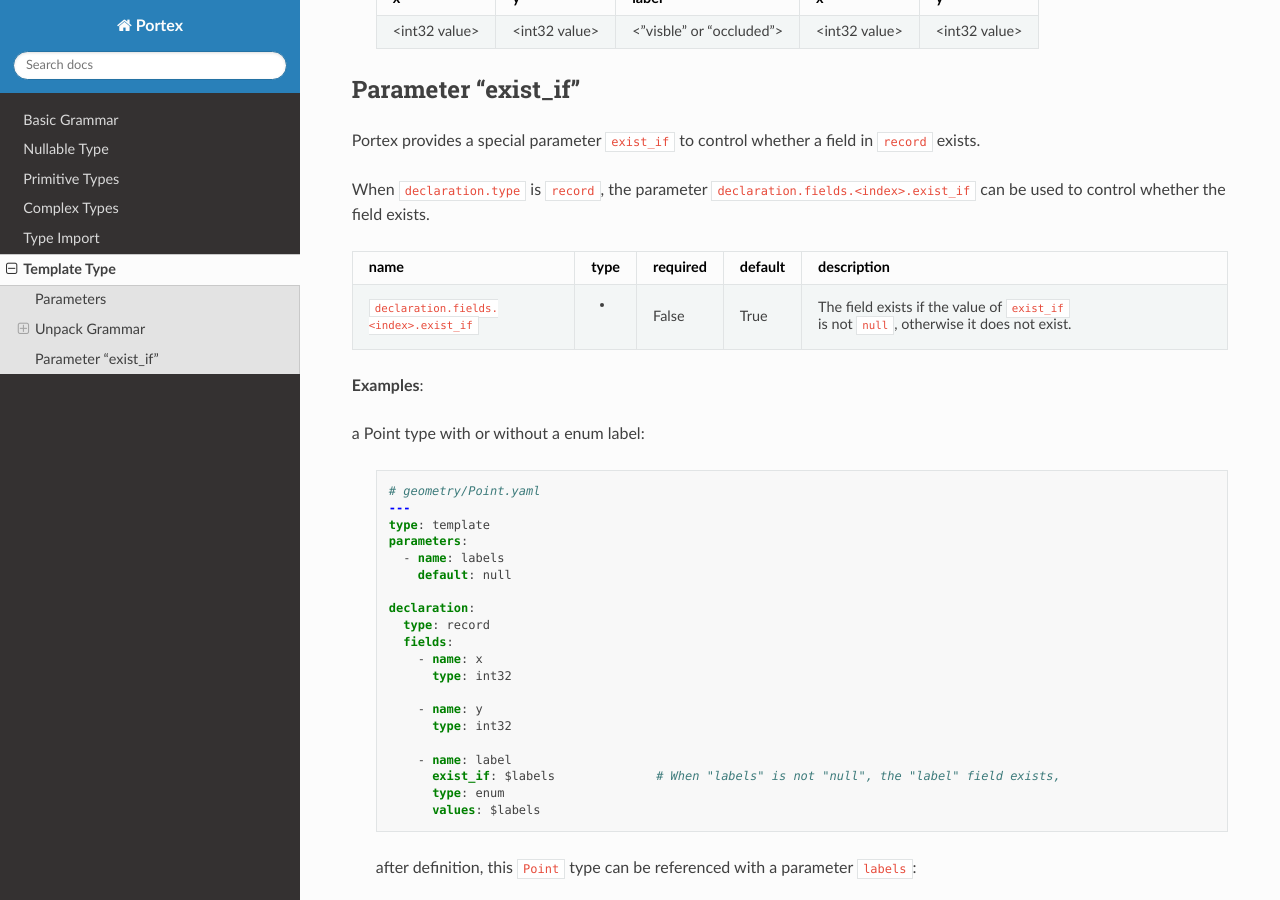
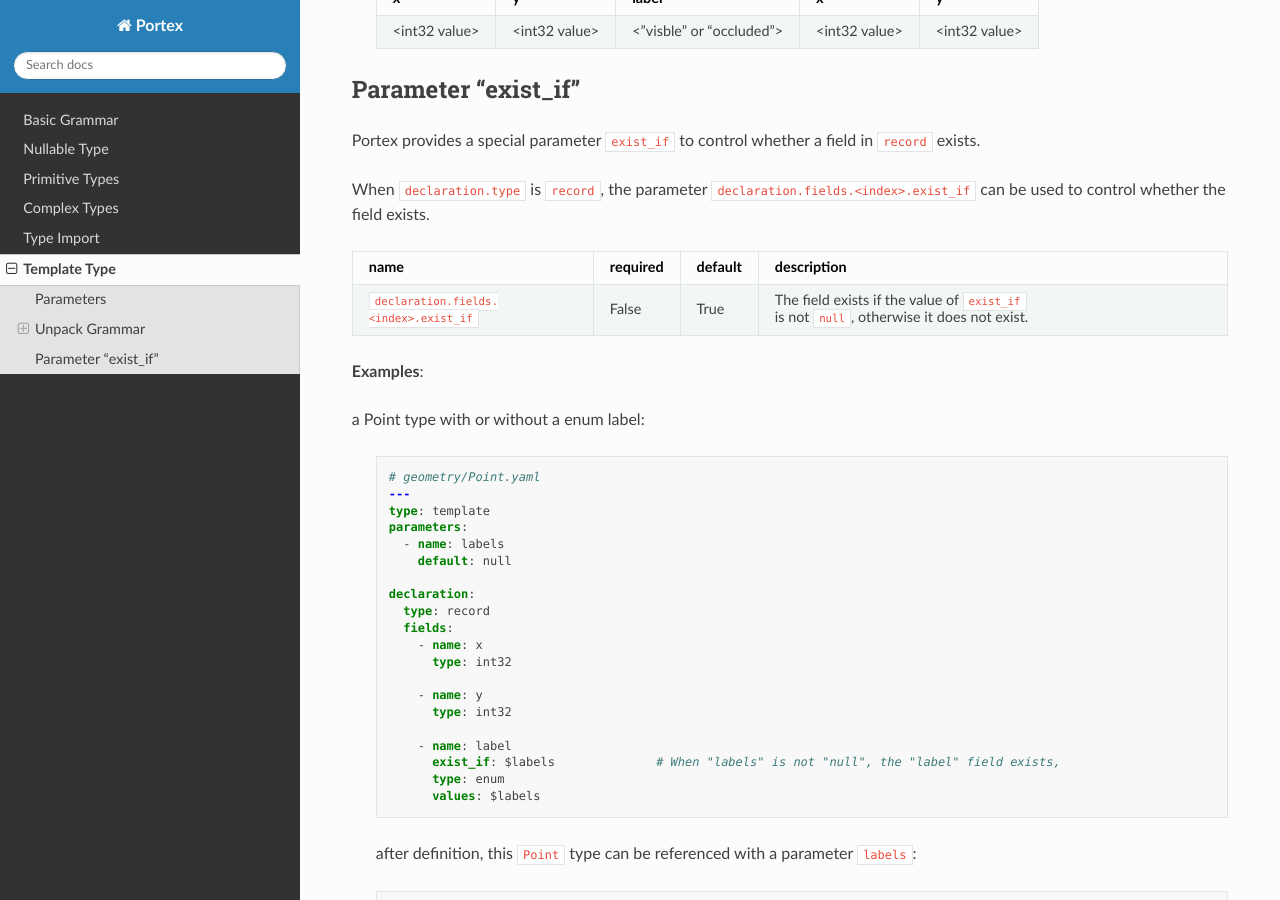
Before and after one commit to Project-OpenBytes/portex, a Sphinx documentation site: the page built from docs/source/schema/template_type.rst, in a window 1280 px wide and 900 px high, scrolled down 5439 px. Built offline with Sphinx 7.4.7 and the Read the Docs theme 2.0.0, drawn with Linux system fonts in a browser that asks for light colours.

Commit message:
docs: remove the "type" column in the table describing "exist_if"

```diff
--- a/docs/source/schema/template_type.rst
+++ b/docs/source/schema/template_type.rst
@@ -341,13 +341,11 @@
    :widths: auto
 
    -  -  name
-      -  type
       -  required
       -  default
       -  description
 
    -  -  ``declaration.fields.<index>.exist_if``
-      -  -
       -  False
       -  True
       -  The field exists if the value of ``exist_if`` is not ``null``, otherwise it does not exist.
```
